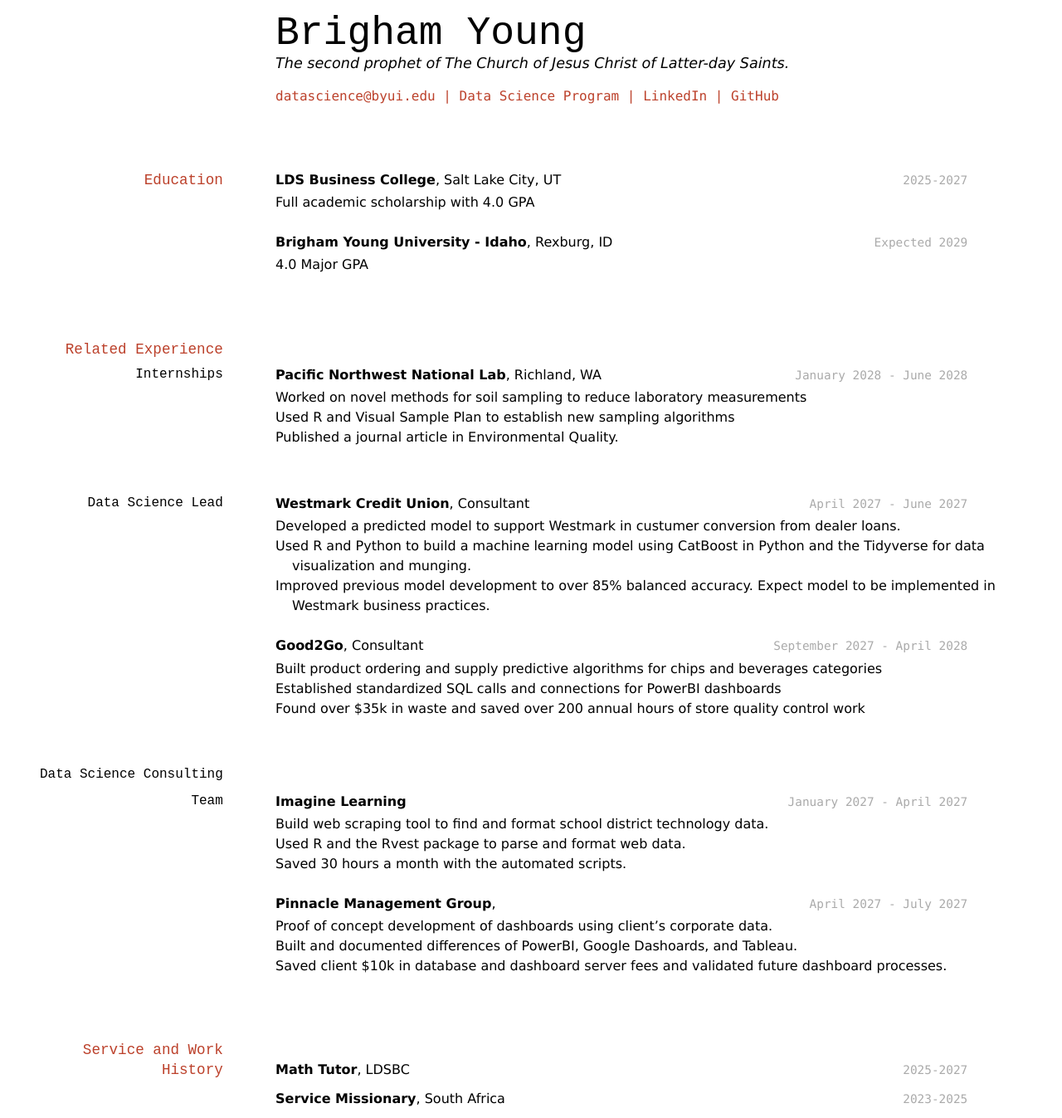
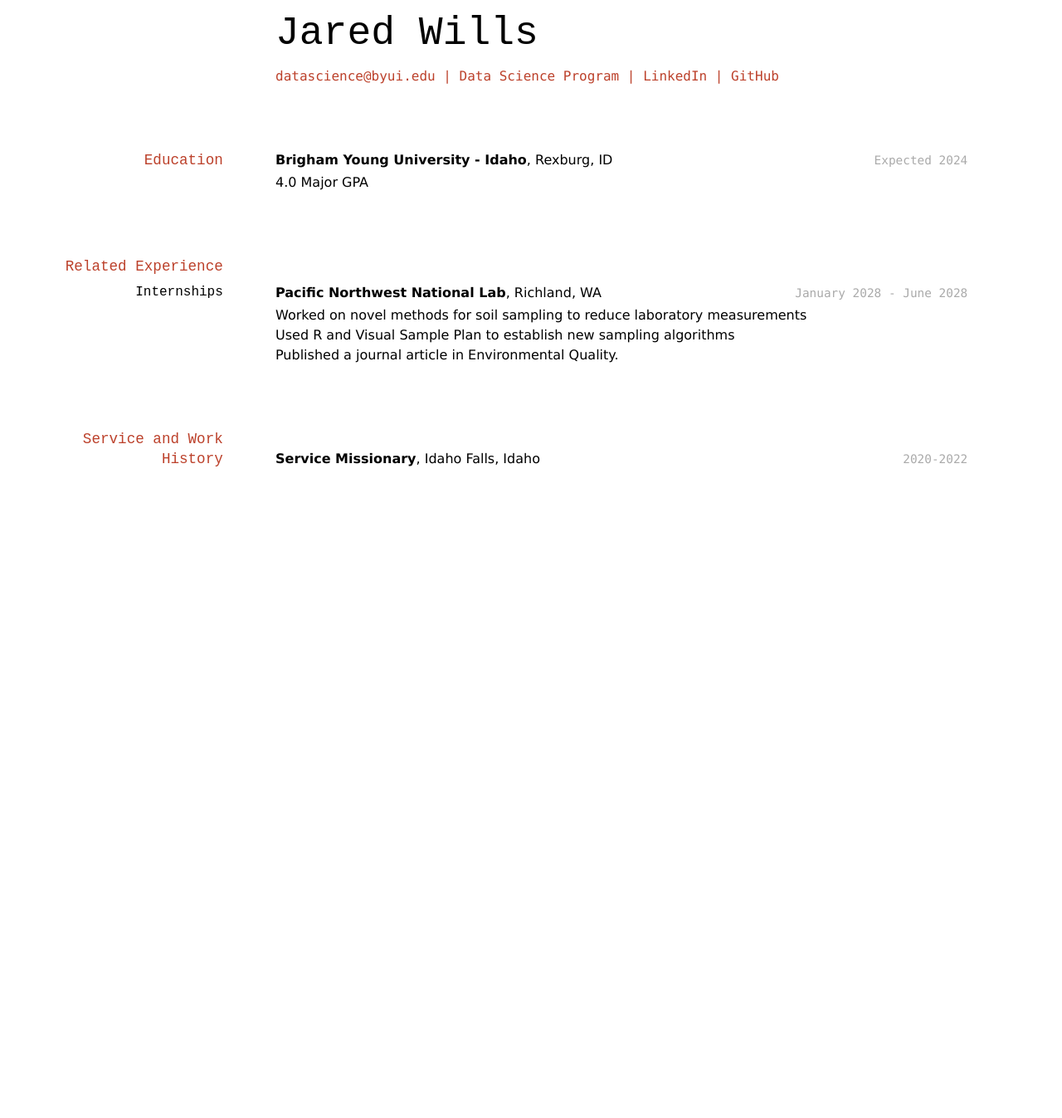
Before and after one commit to jaredwills/jaredresume, a Jekyll site: the page built from docs/index.md, in a window 1280 px wide. Shown: the whole page at 83% size. Built offline with Jekyll 4.4.1, drawn with Linux system fonts in a browser that asks for light colours; after the commit the page ends 900 px from its top, so only the background shows below that.

Commit message:
Update index.md

```diff
--- a/docs/index.md
+++ b/docs/index.md
@@ -1,9 +1,8 @@
 ---
 layout: cv
-title: Brigham Young's Resume
+title: Jared Wills' Resume
 ---
-# Brigham Young
-The second prophet of The Church of Jesus Christ of Latter-day Saints.
+# Jared Wills
 
 <div id="webaddress">
 <a href="datascience@byui.edu">datascience@byui.edu</a>
@@ -16,12 +15,7 @@ The second prophet of The Church of Jesus Christ of Latter-day Saints.
 
 ## Education
 
-`2025-2027`
-__LDS Business College__, Salt Lake City, UT
-
-- Full academic scholarship with 4.0 GPA
-
-`Expected 2029`
+`Expected 2024`
 __Brigham Young University - Idaho__, Rexburg, ID
 
 - 4.0 Major GPA
@@ -38,47 +32,10 @@ __Pacific Northwest National Lab__, Richland, WA
 - Used R and Visual Sample Plan to establish new sampling algorithms
 - Published a journal article in Environmental Quality.
 
-### Data Science Lead
-
-`April 2027 - June 2027`
-__Westmark Credit Union__, Consultant
-
-- Developed a predicted model to support Westmark in custumer conversion from dealer loans.
-- Used R and Python to build a machine learning model using CatBoost in Python and the Tidyverse for data visualization and munging.
-- Improved previous model development to over 85% balanced accuracy. Expect model to be implemented in Westmark business practices.
-
-`September 2027 - April 2028`
-__Good2Go__, Consultant
-
-- Built product ordering and supply predictive algorithms for chips and beverages categories
-- Established standardized SQL calls and connections for PowerBI dashboards
-- Found over $35k in waste and saved over 200 annual hours of store quality control work
-
-### Data Science Consulting Team
-
-`January 2027 - April 2027`
-__Imagine Learning__
-
-- Build web scraping tool to find and format school district technology data.
-- Used R and the Rvest package to parse and format web data.
-- Saved 30 hours a month with the automated scripts.
-
-`April 2027 - July 2027`
-__Pinnacle Management Group__,
-
-- Proof of concept development of dashboards using client's corporate data.
-- Built and documented differences of PowerBI, Google Dashoards, and Tableau.
-- Saved client $10k in database and dashboard server fees and validated future dashboard processes.
-
-
 ## Service and Work History
 
-`2025-2027`
-__Math Tutor__, LDSBC
-
-
-`2023-2025`
-__Service Missionary__, South Africa
+`2020-2022`
+__Service Missionary__, Idaho Falls, Idaho
 
 
 
```
